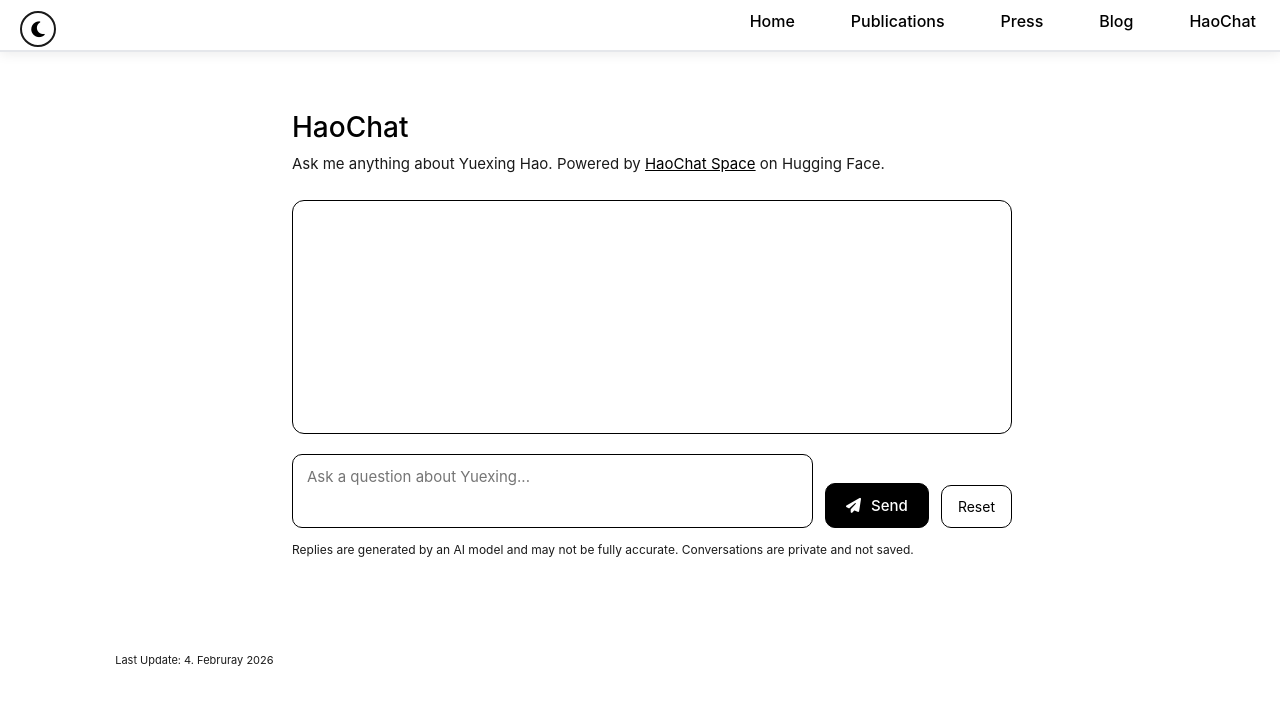
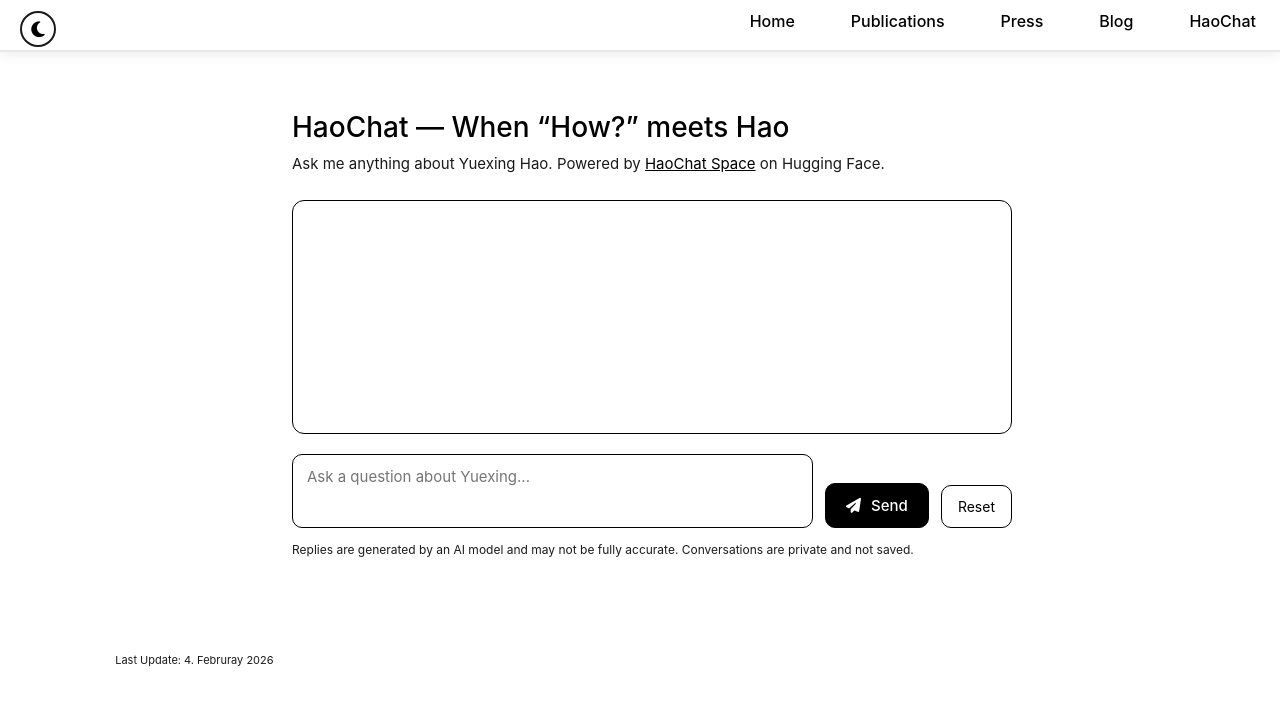
Before and after one commit to YuexingHao/Yuexing-Hao, a Jekyll site: the page built from HaoChat/haochat.html, in a window 1280 px wide. Shown: the top 706 px of the page. Built offline with Jekyll 4.4.1, drawn with Linux system fonts in a browser that asks for light colours; nearby versions of some CDN libraries; library files that are not in the unit come from our copies; a style sheet for code colours, icons or effects is not loaded.

Commit message:
Describe your changes

```diff
--- a/HaoChat/haochat.html
+++ b/HaoChat/haochat.html
@@ -10,7 +10,7 @@ permalink: /haochat/
     <span class="haochat-cursor-star" data-star="2">★</span>
     <span class="haochat-cursor-star" data-star="3">★</span>
   </div>
-  <h1 class="haochat-title">HaoChat</h1>
+  <h1 class="haochat-title">HaoChat — When “How?” meets Hao</h1>
   {% assign haochat_space = site.haochat_space_id | default: "YuexingHao/HaoChat" | strip %}
   {% if haochat_space contains "http" %}
     {% assign haochat_space_url = haochat_space %}
```
